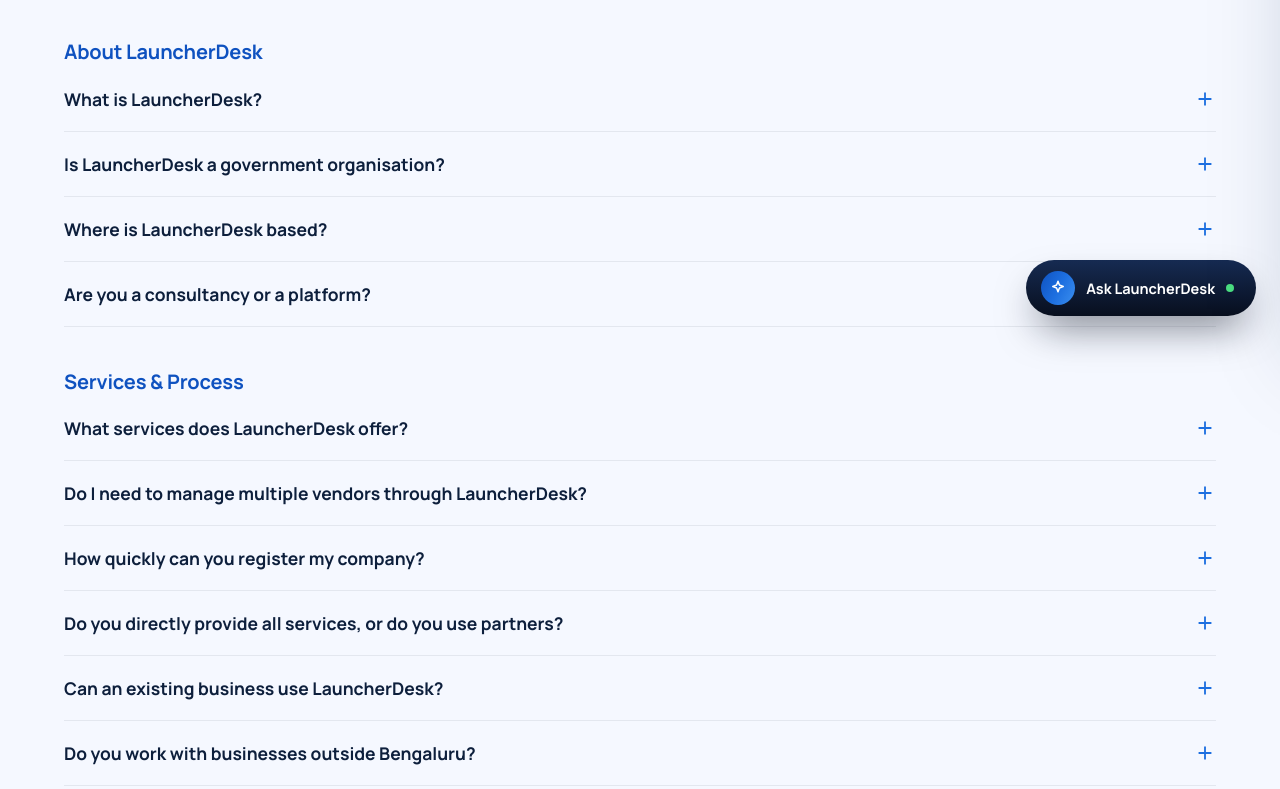
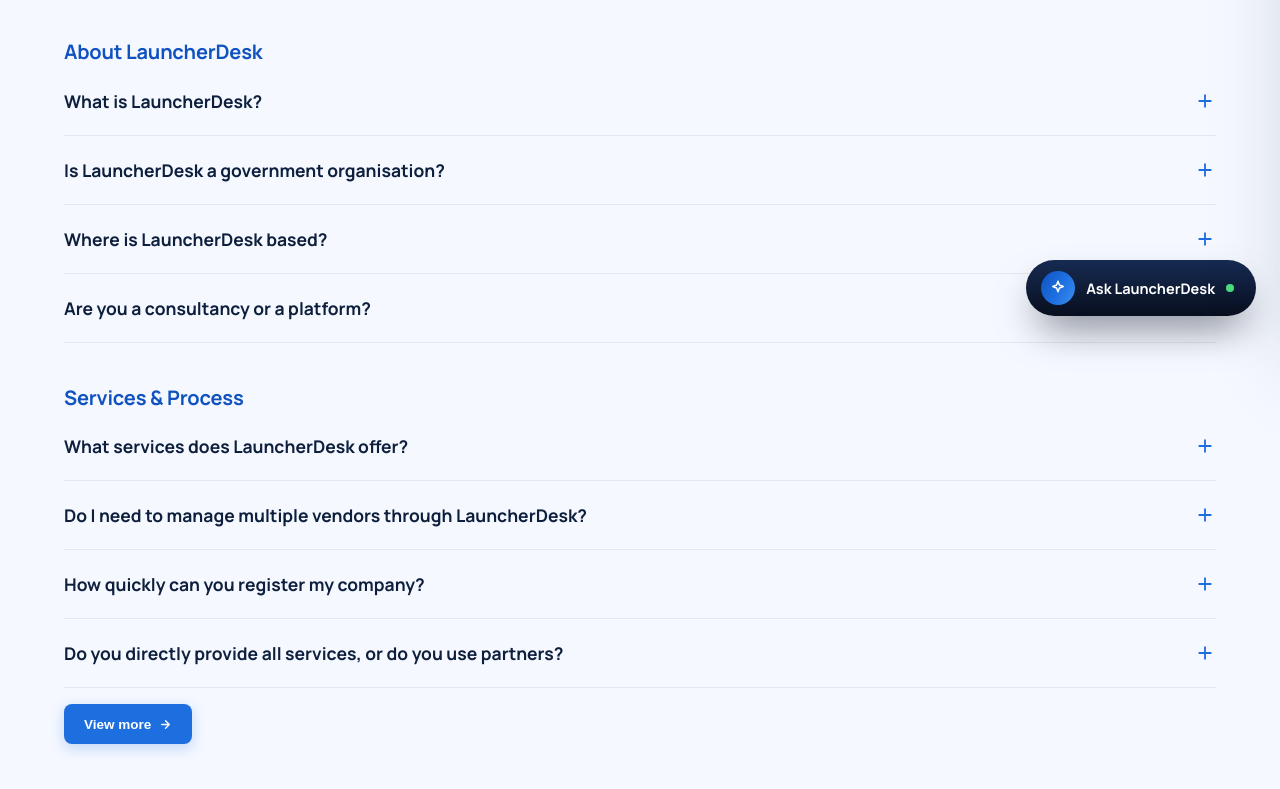
Before and after one commit to moqsoodahmed-pixel/LauncherDesk-frontend, a React (Vite) app: page /resources/faq in a window 1280 px wide. Shown: the part 460-1249 px from the top of the page. Built offline with nearby package versions, Linux system fonts and the light colour scheme.

Commit message:
updated the frontend

```diff
--- a/src/assets/launcherdesk.css
+++ b/src/assets/launcherdesk.css
@@ -356,11 +356,23 @@ img{max-width:100%;display:block}
 /* faq */
 .faq{max-width:820px;margin:0 auto}
 .faq-i{border-bottom:1px solid var(--line)}
-.faq-q{width:100%;background:none;border:0;text-align:left;padding:20px 0;font-family:var(--font);font-weight:700;font-size:clamp(15px,1.8vw,17.5px);color:var(--navy);cursor:pointer;display:flex;justify-content:space-between;gap:16px;align-items:center}
+.faq-q{width:100%;background:none;border:0;text-align:left;padding:20px 0;font-family:var(--font);font-weight:700;font-size:clamp(15px,1.8vw,17.5px);color:var(--navy);cursor:default;display:flex;justify-content:space-between;gap:16px;align-items:center}
 .faq-q svg{width:22px;height:22px;stroke:var(--blue);fill:none;stroke-width:2;flex:none;transition:transform .25s}
 .faq-q.open svg{transform:rotate(45deg)}
-.faq-a{max-height:0;overflow:hidden;transition:max-height .3s}
+.faq-a{max-height:0;overflow:hidden;transition:max-height .55s cubic-bezier(.2,.7,.3,1)}
 .faq-a p{padding-bottom:20px;max-width:700px;color:var(--text-2);font-size:15px}
+
+/* hover-expand for FaqPage & ServicePage */
+.faq-i:hover .faq-a{max-height:400px}
+.faq-i:hover .faq-q svg{transform:rotate(45deg)}
+.faq-i:hover .faq-q{color:var(--blue-dark)}
+
+/* ServicePage inline FAQ hover */
+.faq-item{border-bottom:1px solid var(--line)}
+.faq-hover-a{max-height:0;overflow:hidden;transition:max-height .55s cubic-bezier(.2,.7,.3,1)}
+.faq-item:hover .faq-hover-a{max-height:400px}
+.faq-item:hover .faq-plus-icon{transform:rotate(45deg)}
+.faq-item:hover .faq-q span{color:var(--blue-dark)}
 
 /* final cta */
 .final{position:relative;border-radius:26px;overflow:hidden;background:linear-gradient(160deg,#080F1E,#0F52C0 70%,#1D6FE0);padding:clamp(40px,5vw,64px) clamp(24px,4vw,40px);text-align:center;color:#fff;box-shadow:var(--sh-lg)}
--- a/src/components/Footer.jsx
+++ b/src/components/Footer.jsx
@@ -1,5 +1,5 @@
 import { Link } from 'react-router-dom'
-import logoImg from '../assets/launcherdesk-logo-transparent.png'
+import logoImg from '../assets/launcherdesk-logo-footer.png'
 import msmeImg from '../assets/msme-logo.png'
 
 const ROCKET = 'M4.5 16.5c-1.5 1.26-2 5-2 5s3.74-.5 5-2c.71-.84.7-2.13-.09-2.91a2.18 2.18 0 0 0-2.91-.09zM12 15l-3-3a22 22 0 0 1 2-3.95A12.88 12.88 0 0 1 22 2c0 2.72-.78 7.5-6 11a22.35 22.35 0 0 1-4 2zM9 12H4s.55-3.03 2-4c1.62-1.08 5 0 5 0'
@@ -21,7 +21,7 @@ export default function Footer() {
           {/* Col 1 — Brand */}
           <div className="foot-brand">
             <Link to="/" style={{display:'inline-flex',textDecoration:'none'}}>
-              <img src={logoImg} alt="LauncherDesk" style={{height:40,width:'auto',display:'block'}} />
+              <img src={logoImg} alt="LauncherDesk" style={{height:50,width:'auto',display:'block'}} />
             </Link>
             <p style={{marginTop:10,fontSize:12.5,color:'#6da8e0',fontWeight:700,letterSpacing:'.04em'}}>Your Business HQ. Launch. Manage. Grow.</p>
             <p className="foot-desc">LauncherDesk helps founders and businesses access, coordinate and manage the services they need — from registration and compliance to technology, finance, marketing and growth.</p>
--- a/src/components/ServicePage.jsx
+++ b/src/components/ServicePage.jsx
@@ -1,5 +1,4 @@
 import React, { useEffect } from 'react'
-import msmeLogo from '../assets/msme-logo.png'
 
 const CHEV  = 'm9 18 6-6-6-6'
 const ARROW = 'M5 12h14M13 6l6 6-6 6'
@@ -123,49 +122,54 @@ function SectionContent({ id, data }) {
   return null
 }
 
-/* ── FAQ section — fully self-contained with React state ── */
+/* ── FAQ section — pure CSS hover ── */
 function FaqSection({ data }) {
-  const [openIdx, setOpenIdx] = React.useState(null)
+  const [showAll, setShowAll] = React.useState(false)
   if (!data) return null
+  const items = showAll ? data.items : data.items.slice(0, 4)
+  const hasMore = data.items.length > 4
 
   return (
     <section id="faq">
       <h2>{data.heading}</h2>
       <div className="faq-list">
-        {data.items.map((item, i) => {
-          const isOpen = openIdx === i
-          return (
+        {items.map((item, i) => (
           <div key={i} className="faq-item">
-              <button
-                className="faq-q"
-                onClick={() => setOpenIdx(isOpen ? null : i)}
-                style={{
+            <div className="faq-q" style={{
               width:'100%', display:'flex', alignItems:'center',
               justifyContent:'space-between', gap:16, padding:'18px 0',
-                  background:'none', border:'none', borderBottom:'1px solid var(--line)',
-                  cursor:'pointer', textAlign:'left', fontFamily:'inherit',
-                }}
-              >
+              borderBottom:'1px solid var(--line)', cursor:'default',
+            }}>
               <span style={{fontSize:16, fontWeight:600, color:'var(--navy)', lineHeight:1.4}}>{item.q}</span>
               <svg
                 viewBox="0 0 24 24" fill="none" stroke="var(--blue)" strokeWidth="2.5"
                 strokeLinecap="round" strokeLinejoin="round"
-                  style={{width:20, height:20, flexShrink:0, transition:'transform .25s', transform: isOpen ? 'rotate(45deg)' : 'none'}}
+                className="faq-plus-icon"
+                style={{width:20, height:20, flexShrink:0, transition:'transform .25s'}}
               >
                 <path d={PLUS}/>
               </svg>
-              </button>
-              <div style={{
-                maxHeight: isOpen ? '400px' : '0',
-                overflow:'hidden',
-                transition:'max-height .3s cubic-bezier(.2,.7,.3,1)',
-              }}>
+            </div>
+            <div className="faq-hover-a">
               <p style={{padding:'14px 0 20px', color:'var(--text-2)', fontSize:15, lineHeight:1.7}}>{item.a}</p>
             </div>
           </div>
-          )
-        })}
+        ))}
       </div>
+      {hasMore && !showAll && (
+        <div style={{textAlign:'center', marginTop:24}}>
+          <button onClick={() => setShowAll(true)} style={{
+            display:'inline-flex', alignItems:'center', gap:8,
+            padding:'0 24px', height:44, borderRadius:9,
+            background:'var(--blue)', color:'#fff', fontWeight:700,
+            fontSize:14, border:'none', cursor:'pointer',
+            boxShadow:'0 4px 14px rgba(29,111,224,.3)',
+          }}>
+            View more
+            <svg viewBox="0 0 24 24" width={14} height={14} fill="none" stroke="currentColor" strokeWidth={2.5} strokeLinecap="round" strokeLinejoin="round"><path d="M5 12h14M12 5l7 7-7 7"/></svg>
+          </button>
+        </div>
+      )}
     </section>
   )
 }
@@ -212,7 +216,7 @@ function ServiceAside({ priceCard, helpCard }) {
 
 /* ── Main ── */
 export default function ServicePage({ svc }) {
-  const { title, eyebrow, crumbCategory, lead, toc, sections, related, priceCard, helpCard, heroBadge } = svc
+  const { title, eyebrow, crumbCategory, lead, toc, sections, related, priceCard, helpCard } = svc
   const sectionOrder = toc.map(t => t.href.replace('#', ''))
 
   return (
@@ -226,16 +230,7 @@ export default function ServicePage({ svc }) {
             <span>{crumbCategory}</span><ChevSvg />
             <span className="cur">{title}</span>
           </nav>
-          {heroBadge === 'msme' && (
-            <div className="reveal-up in" style={{ marginTop: 16, marginBottom: 8 }}>
-              <img
-                src={msmeLogo}
-                alt="MSME — Micro Small & Medium Enterprises"
-                style={{ height: 72, width: 'auto', display: 'block', objectFit: 'contain' }}
-              />
-            </div>
-          )}
-          <span className="eyebrow reveal-up in" style={{ marginTop: heroBadge ? 10 : 16, display: 'block' }}>{eyebrow}</span>
+          <span className="eyebrow reveal-up in" style={{ marginTop: 16, display: 'block' }}>{eyebrow}</span>
           <h1 className="reveal-up in">{title}</h1>
           <p className="lead reveal-up in">{lead}</p>
           <div className="hero-cta reveal-up in">
--- a/src/pages/HomePage.jsx
+++ b/src/pages/HomePage.jsx
@@ -343,10 +343,9 @@ const S = `
 .hp-faq-q-text { font-size:16.5px;font-weight:700;color:var(--navy);line-height:1.4;flex:1; }
 .hp-faq-icon  { width:24px;height:24px;border-radius:6px;background:var(--bg-2);display:grid;place-items:center;flex:none; }
 .hp-faq-icon svg { width:14px;height:14px;stroke:var(--blue);fill:none;stroke-width:2.5;transition:transform .25s; }
-.hp-faq-item.open .hp-faq-icon svg { transform:rotate(45deg); }
 .hp-faq-item:hover .hp-faq-a { max-height:320px; }
 .hp-faq-item:hover .hp-faq-icon svg { transform:rotate(45deg); }
-.hp-faq-a     { max-height:0;overflow:hidden;transition:max-height .32s cubic-bezier(.2,.7,.3,1); }
+.hp-faq-a     { max-height:0;overflow:hidden;transition:max-height .55s cubic-bezier(.2,.7,.3,1); }
 .hp-faq-a-inner { padding:0 0 20px;font-size:14.5px;color:var(--text-2);line-height:1.72; }
 
 /* ── FINAL CTA ── */
@@ -637,9 +636,6 @@ export default function HomePage() {
 
   // Service category accordion
   const [openCat, setOpenCat] = useState(0)
-
-  // FAQ accordion
-  const [openFaq, setOpenFaq] = useState(null)
 
   return (
     <>
--- a/src/pages/resources/FaqPage.jsx
+++ b/src/pages/resources/FaqPage.jsx
@@ -1,5 +1,43 @@
+import React from 'react'
+
 const CHEV = 'm9 18 6-6-6-6'
 const PLUS = 'M12 5v14M5 12h14'
+
+function FaqGroup({ section, faqs }) {
+  const [showAll, setShowAll] = React.useState(false)
+  const visible = showAll ? faqs : faqs.slice(0, 4)
+  const hasMore = faqs.length > 4
+  return (
+    <div style={{marginBottom:44}}>
+      <h2 style={{fontSize:20,fontWeight:700,color:'var(--blue-dark)',marginBottom:4,letterSpacing:'-.01em'}}>{section}</h2>
+      <div className="faq" style={{maxWidth:'none',marginTop:0}}>
+        {visible.map((item, i) => (
+          <div key={i} className="faq-i">
+            <div className="faq-q">
+              {item.q}
+              <svg viewBox="0 0 24 24" fill="none"><path d={PLUS}/></svg>
+            </div>
+            <div className="faq-a"><p>{item.a}</p></div>
+          </div>
+        ))}
+      </div>
+      {hasMore && !showAll && (
+        <div style={{marginTop:16}}>
+          <button onClick={() => setShowAll(true)} style={{
+            display:'inline-flex', alignItems:'center', gap:8,
+            padding:'0 20px', height:40, borderRadius:8,
+            background:'var(--blue)', color:'#fff', fontWeight:700,
+            fontSize:13.5, border:'none', cursor:'pointer',
+            boxShadow:'0 4px 14px rgba(29,111,224,.25)',
+          }}>
+            View more
+            <svg viewBox="0 0 24 24" width={13} height={13} fill="none" stroke="currentColor" strokeWidth={2.5} strokeLinecap="round" strokeLinejoin="round"><path d="M5 12h14M12 5l7 7-7 7"/></svg>
+          </button>
+        </div>
+      )}
+    </div>
+  )
+}
 
 const FAQS = [
   // About LauncherDesk
@@ -109,20 +147,7 @@ export default function FaqPage() {
       <section className="section-sm">
         <div className="wrap">
           {Object.entries(grouped).map(([section, faqs]) => (
-            <div key={section} style={{marginBottom:44}}>
-              <h2 style={{fontSize:20,fontWeight:700,color:'var(--blue-dark)',marginBottom:4,letterSpacing:'-.01em'}}>{section}</h2>
-              <div className="faq" style={{maxWidth:'none',marginTop:0}}>
-                {faqs.map((item, i) => (
-                  <div key={i} className="faq-i">
-                    <button className="faq-q">
-                      {item.q}
-                      <svg viewBox="0 0 24 24" fill="none"><path d={PLUS}/></svg>
-                    </button>
-                    <div className="faq-a"><p>{item.a}</p></div>
-                  </div>
-                ))}
-              </div>
-            </div>
+            <FaqGroup key={section} section={section} faqs={faqs} />
           ))}
 
           <div style={{marginTop:40,background:'var(--bg-warm)',borderRadius:16,padding:'28px 32px',display:'flex',alignItems:'center',justifyContent:'space-between',flexWrap:'wrap',gap:16}}>
```
Also changed, not shown: src/assets/launcherdesk-logo-footer.png (added). Lines whose indentation alone changed are shown as unchanged.
